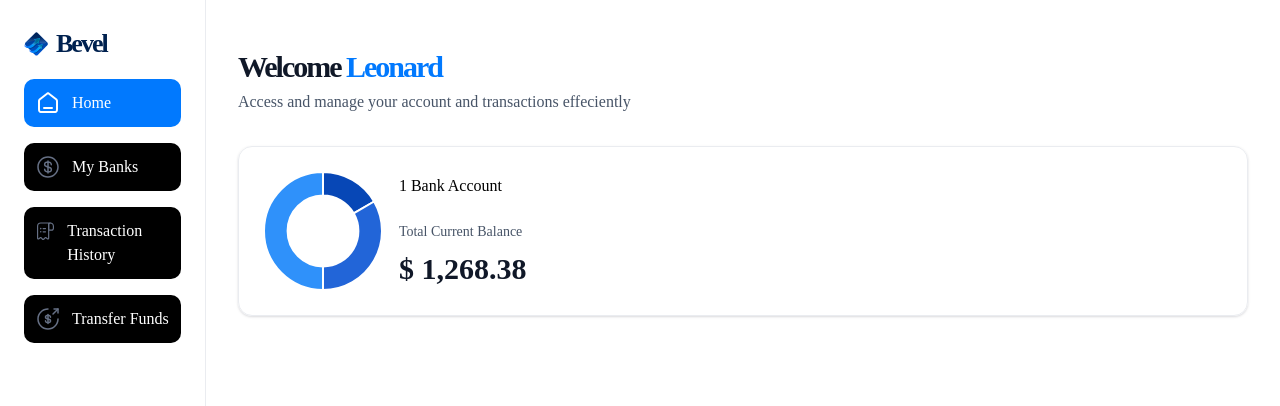
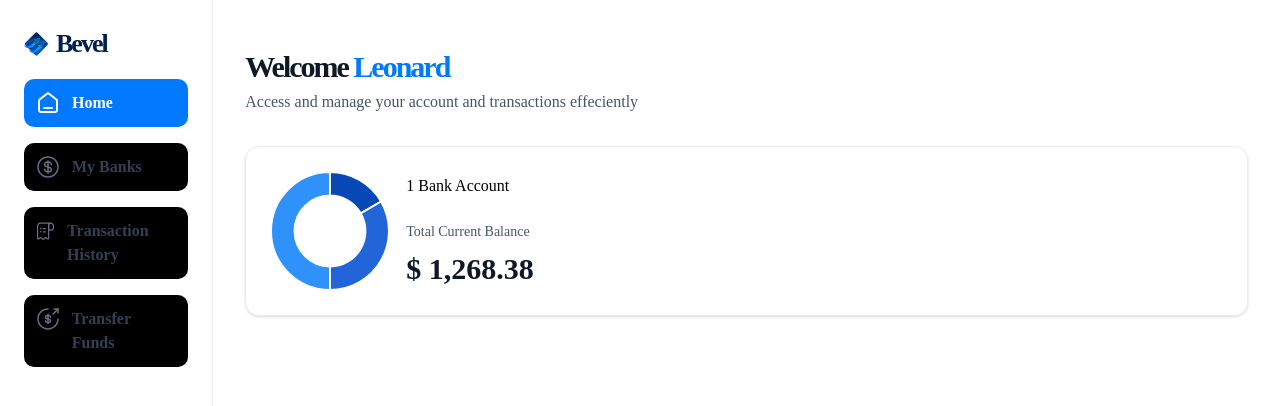
Before and after one commit to Relayyl6/Banking-platform, a Next.js app: page / in a window 1280 px wide. Shown: the top 406 px of the page. Built offline with nearby package versions, Linux system fonts and the light colour scheme.

Commit message:
feat: finished the sidebar somehow

```diff
--- a/components/sidebar.tsx
+++ b/components/sidebar.tsx
@@ -14,7 +14,7 @@ const Sidebar = ({
   return (
     <section className="sticky left-0 top-0 flex h-screen w-fit flex-col justify-between border-r border-gray-200 bg-white pt-8! text-white max-md:hidden sm:p-4! xl:p-6! 2xl:w-[355px]">
       <nav className="flex flex-col gap-4">
-        <Link href="/" className='mb-12 cursor-pointer items-center gap-2 flex flex-row'>
+        <Link href="/" className='mb-12 cursor-pointer items-center gap-2 flex'>
           <Image
             src="/icons/logo.svg"
             width={34} height={34}
@@ -44,7 +44,9 @@ const Sidebar = ({
                     className={cn({ 'brightness-[3]! invert-0': isActive })}
                   />
                 </div>
-                {label}
+                <p className={cn('text-16 font-semibold text-black-2 max-xl:hidden', { 'text-white!': isActive })}>
+                  {label}
+                </p>
               </Link>
             )
           })
```
